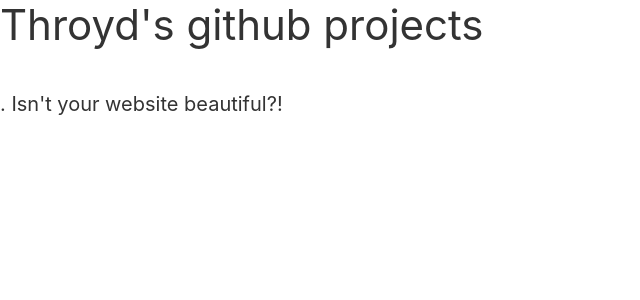
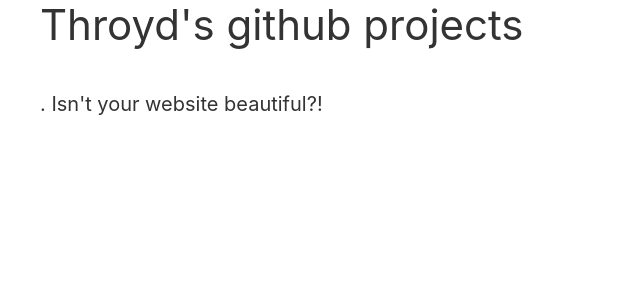
Before and after one commit to Throyd/github-web, a Jekyll site: the page built from index.html, in a window 1280 px wide. Shown: the top 300 px of the page, without its empty margins (0-640 px from the left). Built offline with Jekyll 4.4.1, drawn with Linux system fonts in a browser that asks for light colours; nearby versions of some CDN libraries.

Commit message:
Update default.html

```diff
--- a/_layouts/default.html
+++ b/_layouts/default.html
@@ -12,8 +12,8 @@
 		<!--[if lt IE 8]>
 		<p class="browsehappy">You are using an <strong>outdated</strong> browser. Please <a href="http://browsehappy.com/">upgrade your browser</a> to improve your experience.</p>
 		<![endif]-->
-
-		{{ content }}
-
+		<div class="uk-container">
+			{{ content }}
+		</div>
 	</body>
 </html>
```
